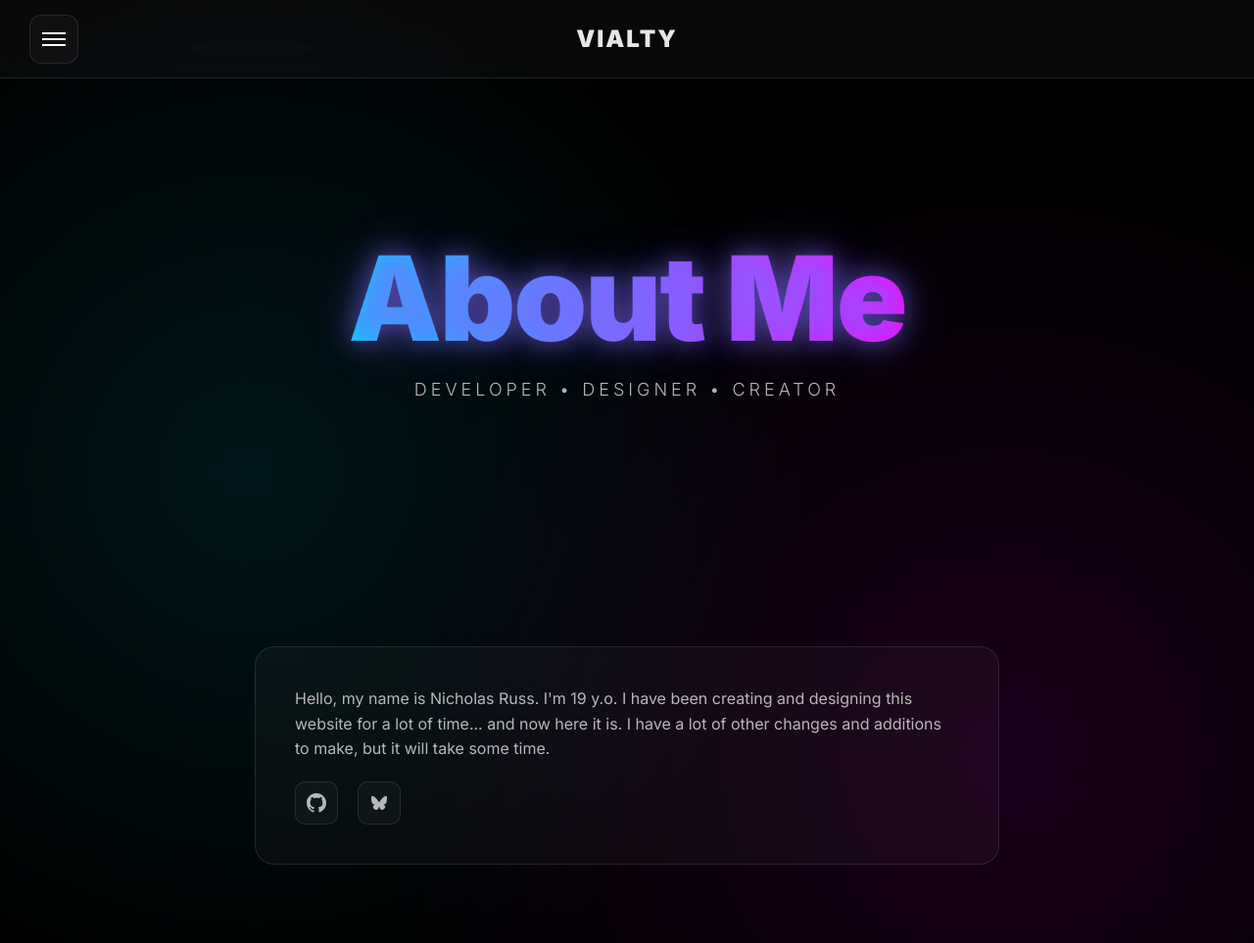
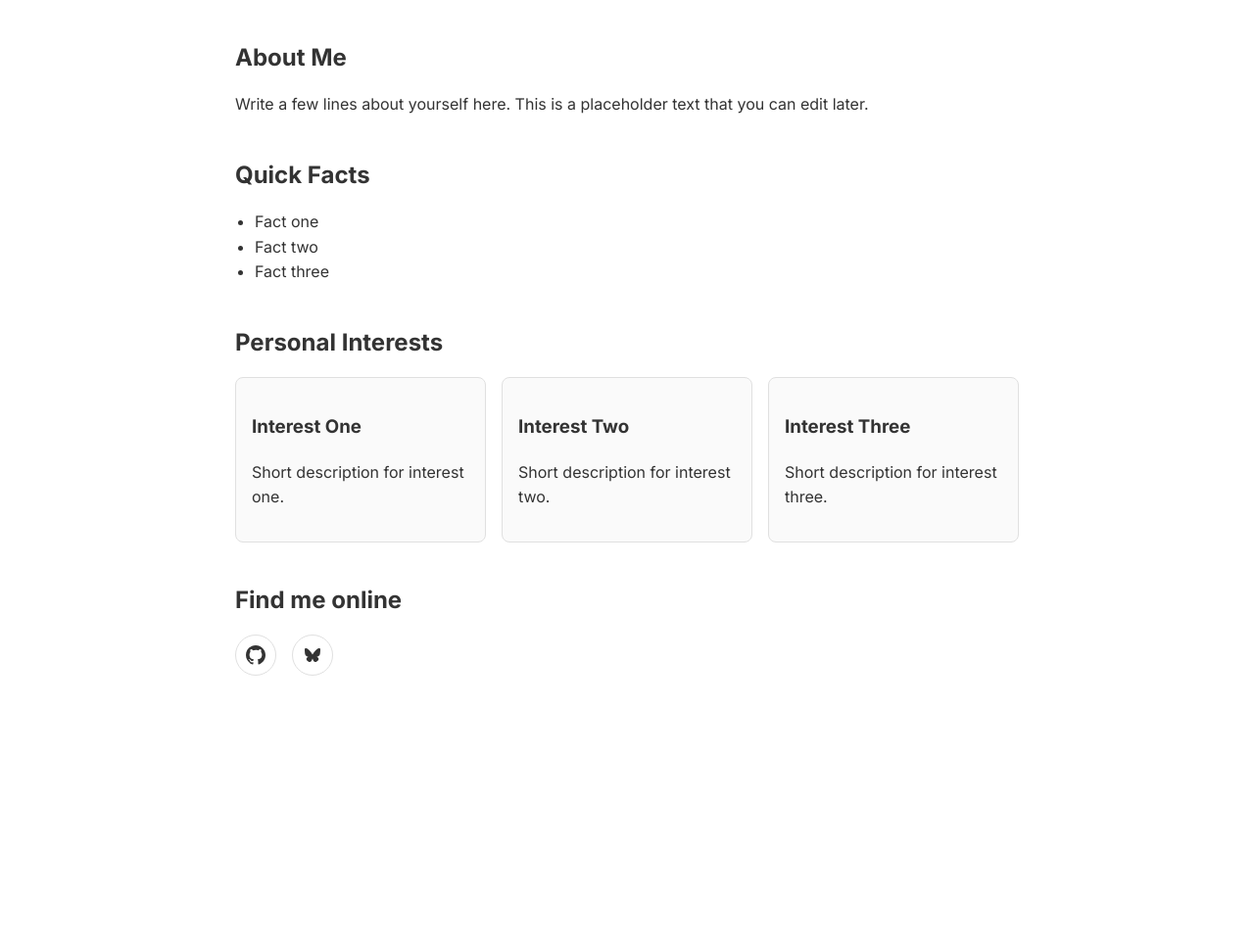
Before and after one commit to vialtyfake/vialty-blog, a website: page public/about.html in a window 1280 px wide. Shown: the whole page at 98% size. After the commit the page ends 840 px from the top, so only its background shows below. Drawn offline with Linux system fonts and the light colour scheme.

Commit message:
Simplify about page with minimal sections

```diff
--- a/public/about.css
+++ b/public/about.css
@@ -1,44 +1,61 @@
-.hero-section {
-    min-height: 80vh;
+body {
+  font-family: 'Inter', sans-serif;
+  background: #ffffff;
+  color: #333;
+  line-height: 1.6;
+  margin: 0;
+  padding: 20px;
 }
 
-.about-section {
-    padding: 20px 20px 80px;
+.container {
   max-width: 800px;
   margin: 0 auto;
 }
 
-.about-card {
-    background: var(--glass-bg);
-    border: 1px solid var(--glass-border);
-    border-radius: 20px;
-    padding: 40px;
-    color: var(--text-secondary);
-    line-height: 1.6;
-    font-family: "Inter", sans-serif;
+section {
+  margin-bottom: 40px;
+}
+
+h1, h2 {
+  margin-bottom: 16px;
+  font-weight: 600;
+}
+
+.quick-facts ul {
+  padding-left: 20px;
+}
+
+.cards {
+  display: grid;
+  grid-template-columns: repeat(auto-fit, minmax(200px, 1fr));
+  gap: 16px;
+}
+
+.card {
+  border: 1px solid #e0e0e0;
+  border-radius: 8px;
+  padding: 16px;
+  background: #fafafa;
 }
 
 .social-links {
   display: flex;
-    gap: 20px;
-    margin-top: 20px;
+  gap: 16px;
 }
 
-.social-link {
-    display: flex;
+.social-links a {
+  display: inline-flex;
   align-items: center;
   justify-content: center;
-    width: 44px;
-    height: 44px;
-    background: var(--glass-bg);
-    border: 1px solid var(--glass-border);
-    border-radius: 10px;
-    color: var(--text-secondary);
+  width: 40px;
+  height: 40px;
+  border: 1px solid #e0e0e0;
+  border-radius: 50%;
+  color: #333;
   text-decoration: none;
-    transition: all 0.3s ease;
+  transition: background 0.2s;
 }
 
-.social-link:hover {
-    color: var(--text-primary);
-    border-color: var(--primary-glow);
+.social-links a:hover {
+  background: #e0e0e0;
 }
--- a/public/about.html
+++ b/public/about.html
@@ -5,68 +5,57 @@
   <meta name="viewport" content="width=device-width, initial-scale=1.0" />
   <title>About - VIALTY</title>
   <link rel="stylesheet" href="globals.css" />
-    <link rel="stylesheet" href="style.css" />
   <link rel="stylesheet" href="about.css" />
 </head>
 <body>
-    <main class="mainframe">
-        <!-- Navigation Menu -->
-        <nav class="nav-menu" id="navMenu">
-            <div class="nav-header">
-                <h2>VIALTY</h2>
-                <button class="nav-close" id="navClose" aria-label="Close menu">
-                    <svg width="24" height="24" viewBox="0 0 24 24" fill="none">
-                        <path d="M18 6L6 18M6 6l12 12" stroke="currentColor" stroke-width="2"/>
-                    </svg>
-                </button>
-            </div>
-            <ul class="nav-links">
-                <li><a href="/" class="nav-link">Home</a></li>
-                <li><a href="/#blog" class="nav-link">Blog</a></li>
-                <li><a href="/about" class="nav-link active">About</a></li>
-                <li><a href="/#contact" class="nav-link">Contact</a></li>
-            </ul>
-        </nav>
-
-        <div class="content">
-            <header class="top-bar">
-                <button class="menu-button" id="menuButton" aria-label="Menu">
-                    <div class="menu-icon">
-                        <span></span>
-                        <span></span>
-                        <span></span>
-                    </div>
-                </button>
-                <div class="header-title">VIALTY</div>
-            </header>
-
-            <section class="hero-section">
-                <h1 class="main-heading glowing-text">About Me</h1>
-                <p class="hero-subtitle">Developer • Designer • Creator</p>
+  <main class="container">
+    <section class="about-me">
+      <h1>About Me</h1>
+      <p>Write a few lines about yourself here. This is a placeholder text that you can edit later.</p>
     </section>
 
-            <section class="about-section">
-                <div class="about-card">
-                    <p>
-                        Hello, my name is Nicholas Russ. I'm 19 y.o. I have been creating and designing this website for a lot of time... and now here it is. I have a lot of other changes and additions to make, but it will take some time.
-                    </p>
+    <section class="quick-facts">
+      <h2>Quick Facts</h2>
+      <ul>
+        <li>Fact one</li>
+        <li>Fact two</li>
+        <li>Fact three</li>
+      </ul>
+    </section>
+
+    <section class="interests">
+      <h2>Personal Interests</h2>
+      <div class="cards">
+        <div class="card">
+          <h3>Interest One</h3>
+          <p>Short description for interest one.</p>
+        </div>
+        <div class="card">
+          <h3>Interest Two</h3>
+          <p>Short description for interest two.</p>
+        </div>
+        <div class="card">
+          <h3>Interest Three</h3>
+          <p>Short description for interest three.</p>
+        </div>
+      </div>
+    </section>
+
+    <section class="social">
+      <h2>Find me online</h2>
       <div class="social-links">
-                        <a href="https://github.com/vialtyfake" class="social-link" aria-label="GitHub">
+        <a href="https://github.com/vialtyfake" aria-label="GitHub">
           <svg width="24" height="24" viewBox="0 0 24 24" fill="currentColor">
             <path d="M12 2C6.477 2 2 6.477 2 12c0 4.42 2.865 8.17 6.839 9.49.5.092.682-.217.682-.482 0-.237-.008-.866-.013-1.7-2.782.603-3.369-1.34-3.369-1.34-.454-1.156-1.11-1.463-1.11-1.463-.908-.62.069-.608.069-.608 1.003.07 1.531 1.03 1.531 1.03.892 1.529 2.341 1.087 2.91.832.092-.647.35-1.088.636-1.338-2.22-.253-4.555-1.11-4.555-4.943 0-1.091.39-1.984 1.029-2.683-.103-.253-.446-1.27.098-2.647 0 0 .84-.269 2.75 1.025A9.578 9.578 0 0112 6.836c.85.004 1.705.114 2.504.336 1.909-1.294 2.747-1.025 2.747-1.025.546 1.377.203 2.394.1 2.647.64.699 1.028 1.592 1.028 2.683 0 3.842-2.339 4.687-4.566 4.935.359.309.678.919.678 1.852 0 1.336-.012 2.415-.012 2.743 0 .267.18.578.688.48C19.138 20.167 22 16.418 22 12c0-5.523-4.477-10-10-10z"/>
           </svg>
         </a>
-                        <a href="https://bsky.app/profile/your-handle" class="social-link" aria-label="Bluesky">
+        <a href="https://bsky.app/profile/your-handle" aria-label="Bluesky">
           <svg width="16" height="16" viewBox="0 0 16 16" fill="currentColor">
-                                <path d="M3.468 1.948C5.303 3.325 7.276 6.118 8 7.616c.725-1.498 2.698-4.29 4.532-5.668C13.855.955 16 .186 16 2.632c0 .489-.28 4.105-.444 4.692-.572 2.04-2.653 2.561-4.504 2.246 3.236.551 4.06 2.375 2.281 4.2-3.376 3.464-4.852-.87-5.23-1.98-.07-.204-.103-.3-.103-.218 0-.081-.033.014-.102.218-.379 1.11-1.855 5.444-5.231 1.98-1.778-1.825-.955-3.65 2.28-4.2-1.85.315-3.932-.205-4.503-2.246C.28 6.737 0 3.12 0 2.632 0 .186 2.145.955 3.468 1.948" />
+            <path d="M3.468 1.948C5.303 3.325 7.276 6.118 8 7.616c.725-1.498 2.698-4.29 4.532-5.668C13.855.955 16 .186 16 2.632c0 .489-.28 4.105-.444 4.692-.572 2.04-2.653 2.561-4.504 2.246 3.236.551 4.06 2.375 2.281 4.2-3.376 3.464-4.852-.87-5.23-1.98-.07-.204-.103-.3-.103-.218 0-.081-.033.014-.102.218-.379 1.11-1.855 5.444-5.231 1.98-1.778-1.825-.955-3.65 2.28-4.2-1.85.315-3.932-.205-4.503-2.246C.28 6.737 0 3.12 0 2.632 0 .186 2.145.955 3.468 1.948"/>
           </svg>
         </a>
       </div>
-                </div>
     </section>
-        </div>
   </main>
-
-    <script src="about.js"></script>
 </body>
 </html>
--- a/public/about.js
+++ /dev/null
@@ -1,18 +0,0 @@
-const menuButton = document.getElementById('menuButton');
-const navMenu = document.getElementById('navMenu');
-const navClose = document.getElementById('navClose');
-const navLinks = document.querySelectorAll('.nav-link');
-
-function openNav() {
-    navMenu.classList.add('active');
-    document.body.style.overflow = 'hidden';
-}
-
-function closeNav() {
-    navMenu.classList.remove('active');
-    document.body.style.overflow = 'auto';
-}
-
-menuButton?.addEventListener('click', openNav);
-navClose?.addEventListener('click', closeNav);
-navLinks.forEach(link => link.addEventListener('click', closeNav));
```
Lines whose indentation alone changed are shown as unchanged.
